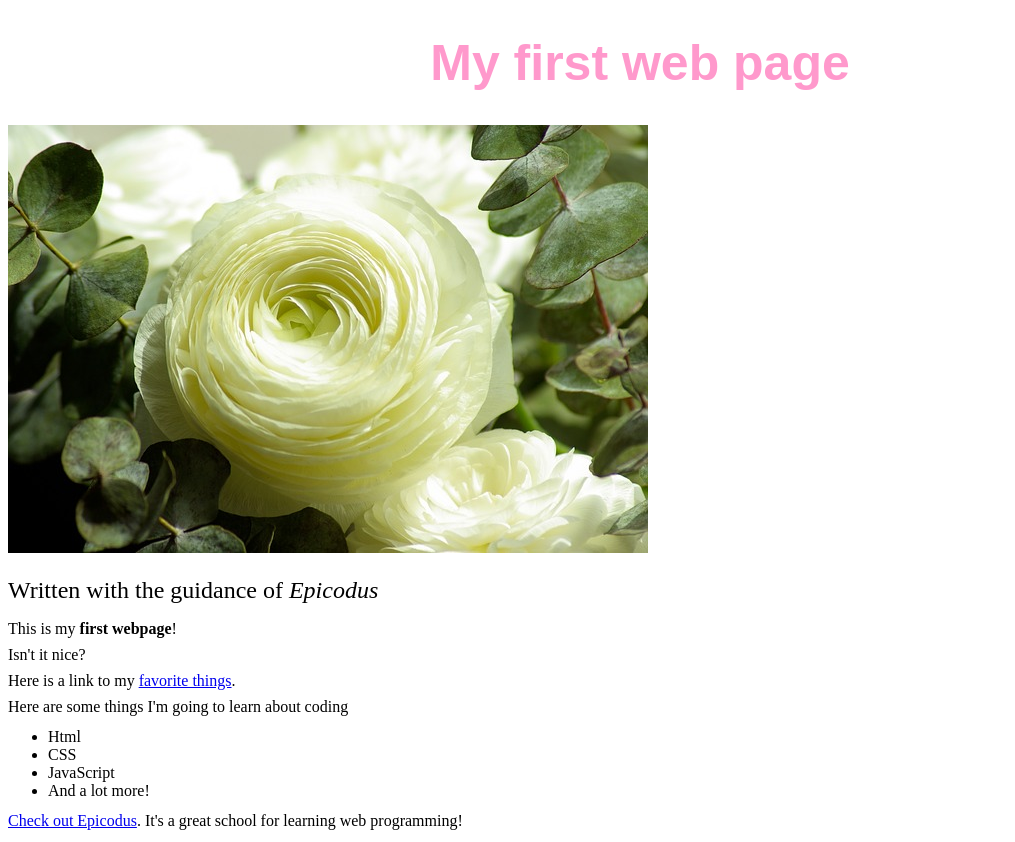
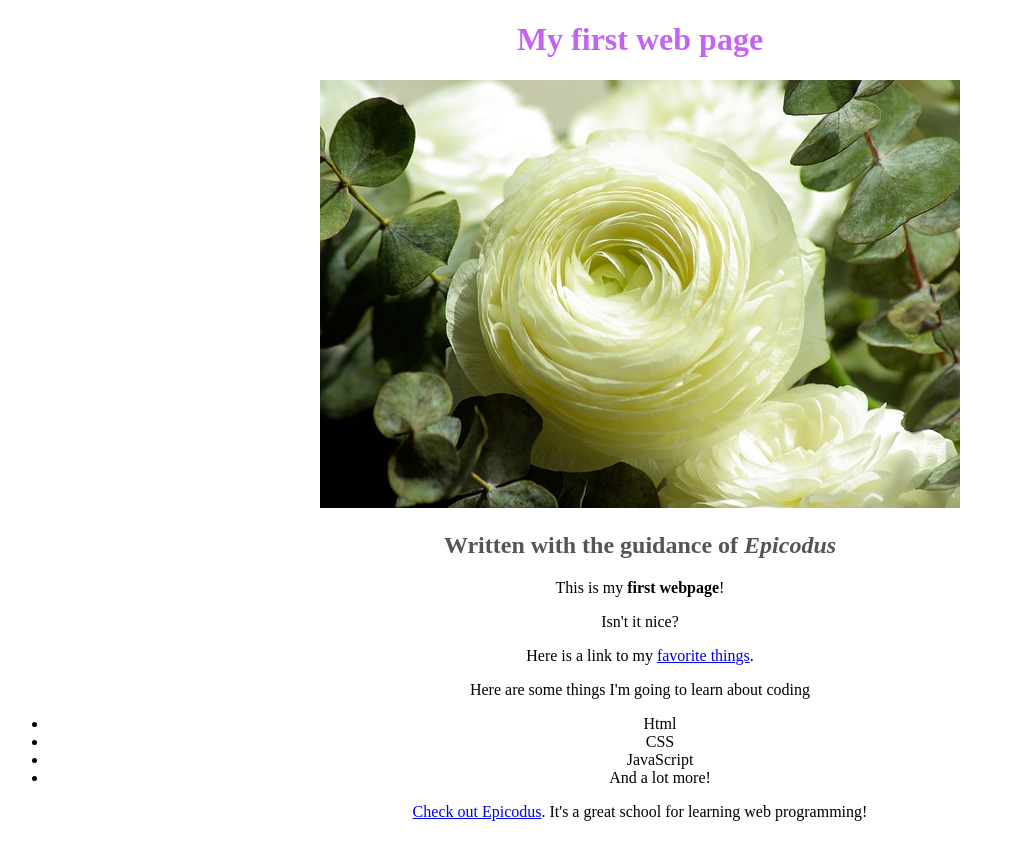
Before and after one commit to evayuma/my-first-webpage, a plain HTML site: page my-first-webpage.html in a window 1280 px wide. Shown: the whole page, without its empty margins (0-1015 px from the left). Drawn offline with Linux system fonts and the light colour scheme.

Commit message:
links my first webpage stylesheet with my favorite places

```diff
--- a/css/styles2.css
+++ /dev/null
@@ -1,12 +0,0 @@
-h1 {
-  color: #ff99cc;
-  text-align: center;
-  font-family: sans-serif;
-  font-size: 50px;
-}
-h2 {
-  font-weight: normal;
-}
-p {
-  line-height: 10px;
-}
--- a/my-first-webpage.html
+++ b/my-first-webpage.html
@@ -1,7 +1,7 @@
 <!DOCTYPE html>
 <html>
   <head>
-    <link href="css/styles2.css" rel="stylesheet" type="text/css">
+    <link href="css/styles3.css" rel="stylesheet" type="text/css">
     <title>Web page #1</title>
   </head>
   <body>
```
